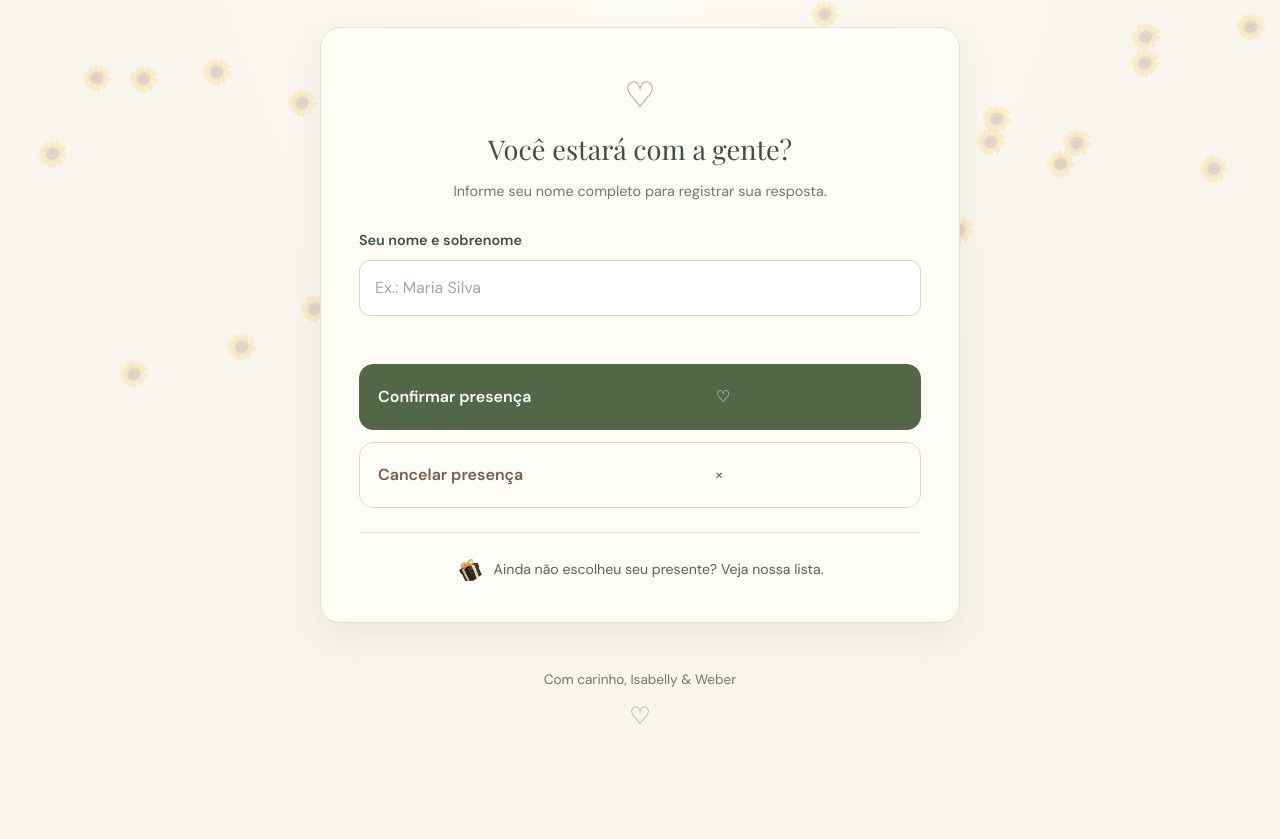
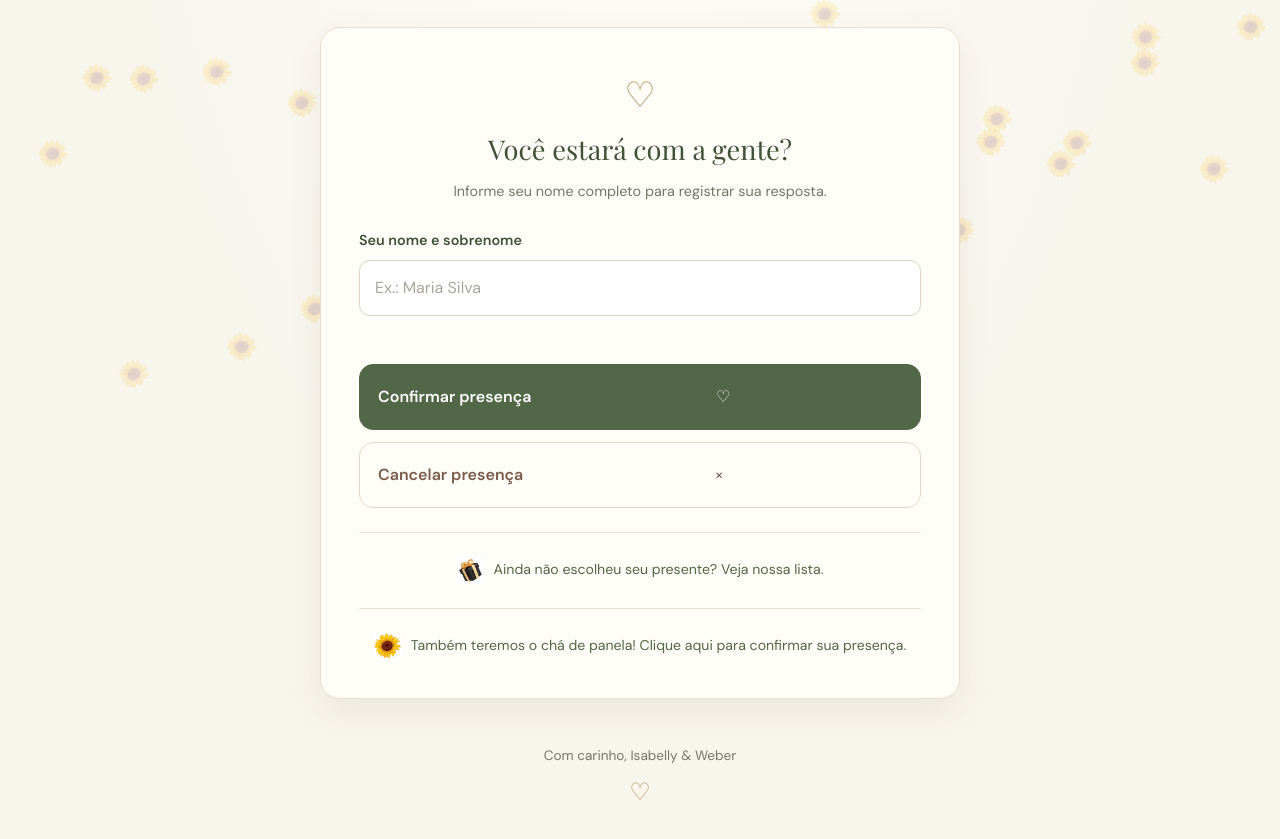
Before and after one commit to Webermanoel/IsabellyWeberCasamento, a website: page public/confirmar.html in a window 1280 px wide. Shown: the part 369-1208 px from the top of the page. Before the commit the page ends 1132 px from the top, so only its background shows below. Drawn offline with nearby package versions, Linux system fonts and the light colour scheme; a web font is replaced by a local one.

Commit message:
Adicionar confirmação do chá de panela

```diff
--- a/public/confirmar.html
+++ b/public/confirmar.html
@@ -19,9 +19,13 @@
         </a>
 
         <header class="cabecalho-confirmacao">
-            <div class="monograma monograma-pequeno">I <span>&</span> W</div>
+            <div class="monograma monograma-pequeno">
+                I <span>&</span> W
+            </div>
 
-            <p class="texto-superior">Será uma alegria ter você conosco</p>
+            <p class="texto-superior">
+                Será uma alegria ter você conosco
+            </p>
 
             <h1 class="titulo-casamento">
                 Confirmação <span>de</span> presença
@@ -93,6 +97,14 @@
                 <img src="images/presente.jpg" alt="">
                 Ainda não escolheu seu presente? Veja nossa lista.
             </a>
+
+            <div class="separador-cartao"></div>
+
+            <a class="link-presentes" href="cha-panela.html">
+                <img src="images/girassol.jpg" alt="">
+                Também teremos o chá de panela! Clique aqui para confirmar sua presença.
+            </a>
+
         </section>
 
         <footer class="rodape-inicial">
```
